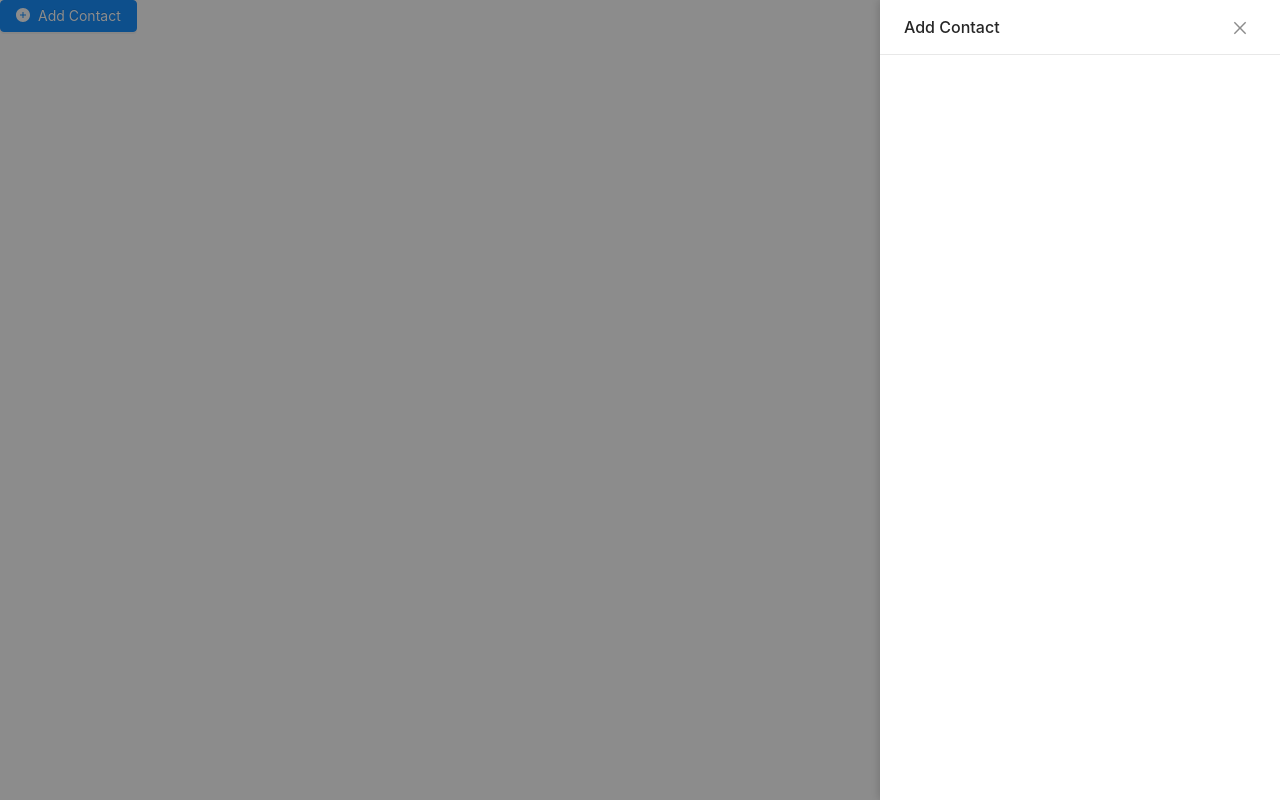
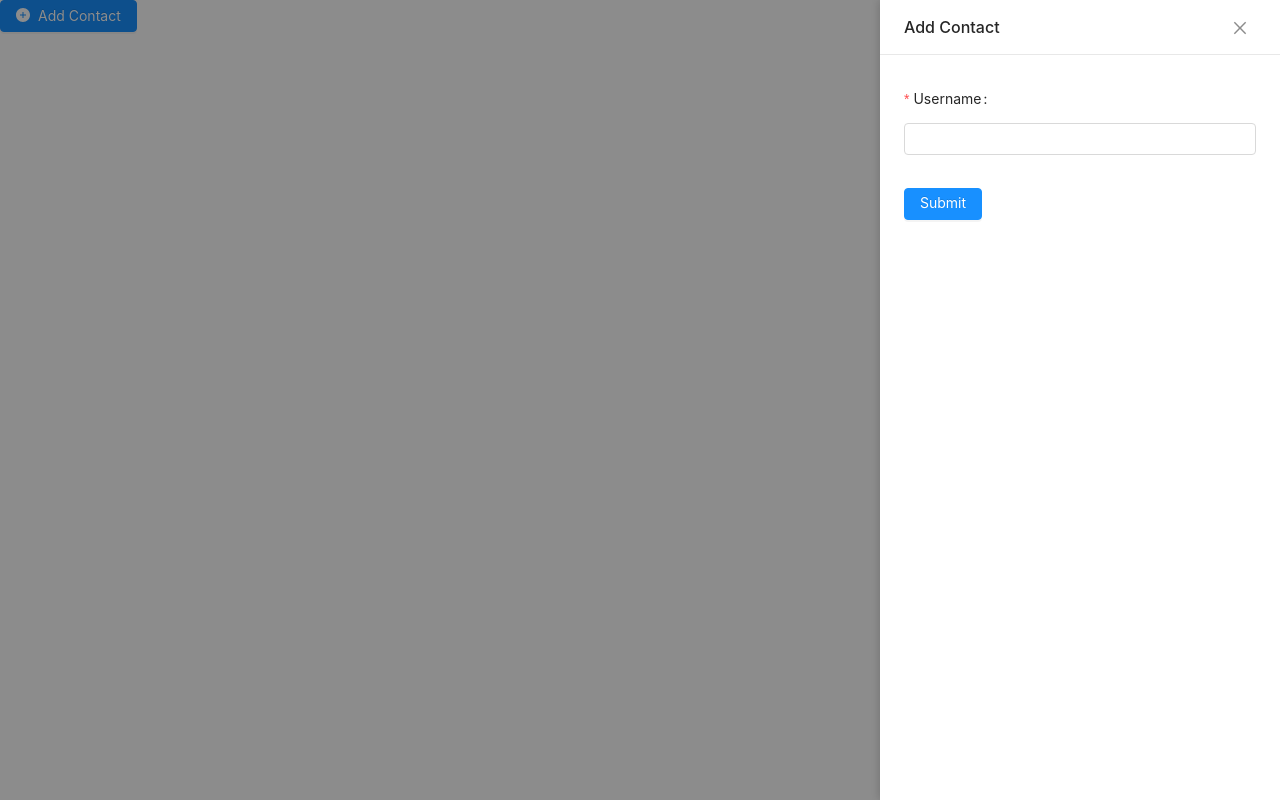
Before and after one commit to Gagandeep-Kaur-01/Contact_Management_System, a React (Create React App) app: page / in a window 1280 px wide. Both pictures are taken after a click on the button "Add Contact". Built offline with nearby package versions, Linux system fonts and the light colour scheme.

Commit message:
displayed the form in drawer

```diff
--- a/src/Components/AddDrawer.js
+++ b/src/Components/AddDrawer.js
@@ -1,6 +1,7 @@
-import React  from 'react'
+import React, { useState } from 'react'
 import 'antd/dist/antd.css';
 import { Drawer } from "antd";
+import Form from "./Form"
 
 class AddDrawer extends React.Component {
     constructor(props) {
@@ -22,6 +23,7 @@ class AddDrawer extends React.Component {
           visible={this.props.visible}
           maskClosable={true}
          >
+          <Form/>
         </Drawer>
       </div>
     );
--- /dev/null
+++ b/src/Components/Form.js
@@ -0,0 +1,35 @@
+import React from 'react';
+import { Form, Input, Button } from 'antd';
+
+class Forms extends React.Component{
+    constructor(props){
+      super(props);
+      };
+
+
+    render(){
+        return(
+            <Form
+            name="basic"
+            initialValues={{ remember: true }}
+          >
+            <Form.Item
+              label="Username"
+              name="username"
+              rules={[{ required: true, message: 'Please input your username!' }]}
+            >
+              <Input />
+            </Form.Item>
+
+            <Form.Item>
+              <Button type="primary" htmlType="submit">
+                Submit
+              </Button>
+            </Form.Item>
+          </Form>
+        )
+    }
+
+}
+
+export default Forms;
```
